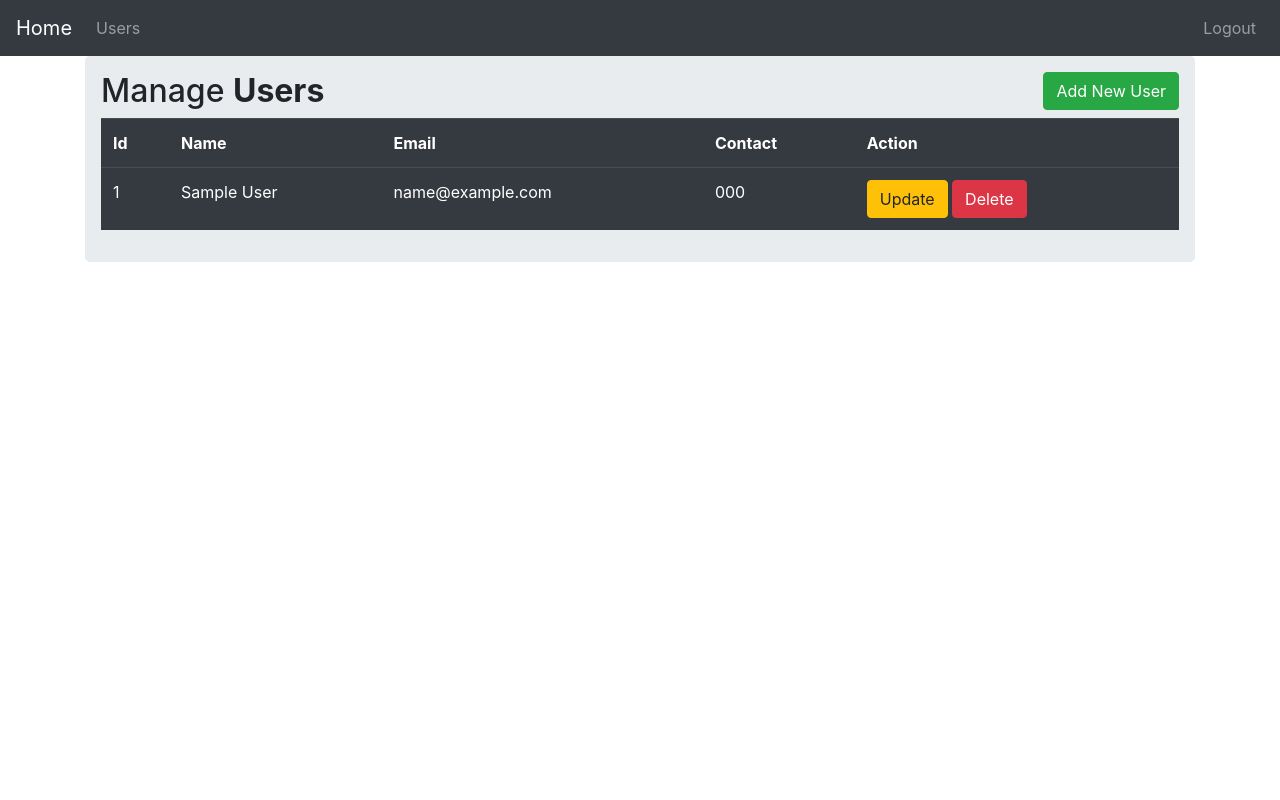
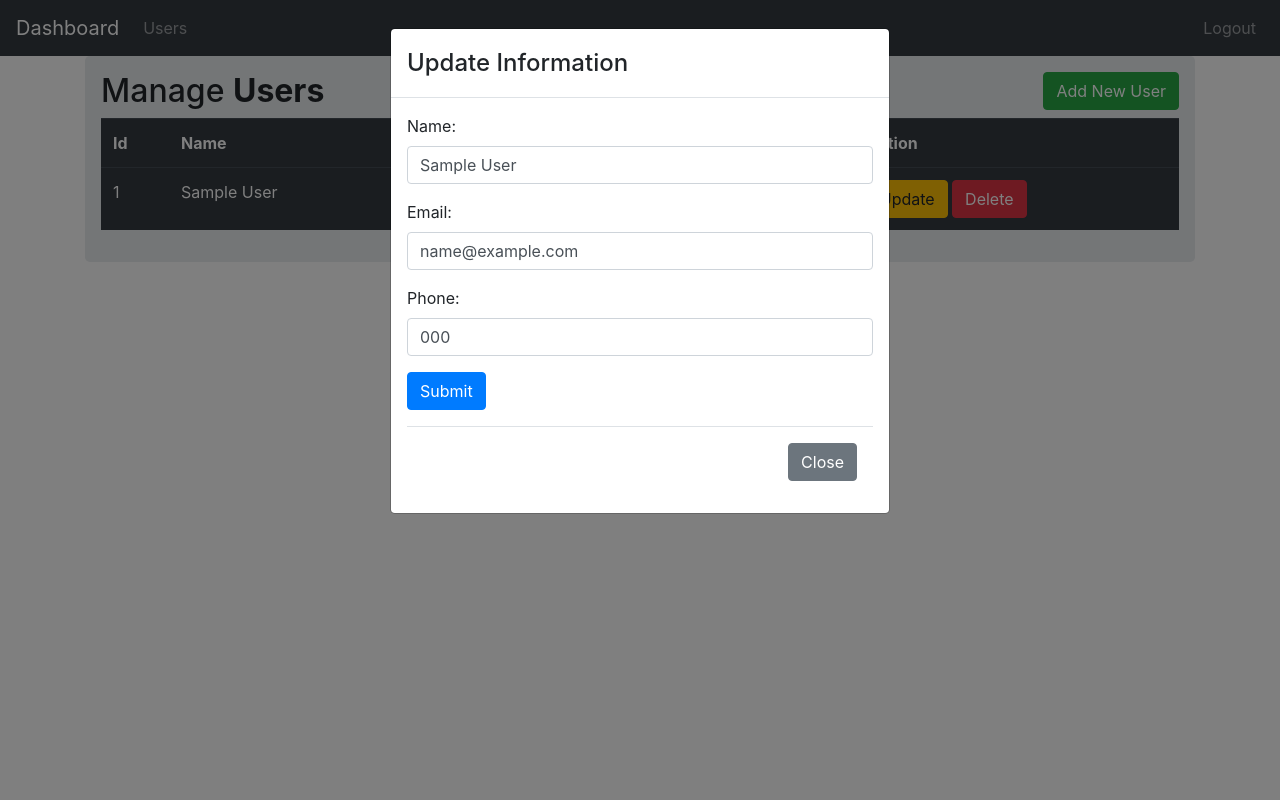
Before and after one commit to lafith/library-management-system, a Flask app: page /users in a window 1280 px wide, after a click on "Update". Run offline with Flask 2, Linux system fonts and the light colour scheme; the visitor is signed in with stand-in values (Sample User, id 1); tables that the repository leaves empty hold one stand-in row (Sample ...); some libraries are stand-ins or nearby versions.

Commit message:
feat(database): add feature enabling updation of user info

```diff
--- a/app/routes.py
+++ b/app/routes.py
@@ -5,7 +5,7 @@ from app.models import Library, User
 from app.forms import RegisterForm
 from functools import wraps
 
-# This route is for showing 'Home' page
+
 @lbms_app.route('/')
 @lbms_app.route('/index')
 def index():
@@ -102,6 +102,7 @@ def users():
 @lbms_app.route('/add_user', methods=['GET', 'POST'])
 @is_logged_in
 def add_user():
+    """View function to add user into database"""
     if request.method == 'POST':
         name = request.form['name']
         email = request.form['email']
@@ -112,3 +113,19 @@ def add_user():
         db.session.commit()
         flash("New user is added","success")
         return redirect(url_for('users'))
+
+@lbms_app.route('/update', methods = ['GET', 'POST'])
+@is_logged_in
+def update():
+    """View function for updating user info"""
+    if request.method == 'POST':
+        user = User.query.get(request.form.get('id'))
+
+        user.name = request.form['name']
+        user.email = request.form['email']
+        user.phone = request.form['phone']
+
+        db.session.commit()
+        flash("User Information Updated Successfully")
+
+        return redirect(url_for('users'))
--- a/app/templates/includes/_navbar.html
+++ b/app/templates/includes/_navbar.html
@@ -1,5 +1,9 @@
 <nav class="navbar navbar-expand-lg navbar-dark bg-dark">
+  {% if session.logged_in %}
+  <a class="navbar-brand" href="{{url_for('dashboard')}}">Dashboard</a>
+  {%else%}
   <a class="navbar-brand" href="/">Home</a>
+  {%endif%}
   <button
     class="navbar-toggler"
     type="button"
--- a/app/templates/users.html
+++ b/app/templates/users.html
@@ -32,7 +32,7 @@
             <td>{{row.phone}}</td>
             <td>
               <a
-                href=""
+                href="/update/{{row.id}}"
                 class="btn btn-warning btn-xs"
                 data-toggle="modal"
                 data-target="#updatemodal{{row.id}}"
@@ -46,6 +46,58 @@
               >
             </td>
           </tr>
+          <!--Modal for Updating-->
+          <div id="updatemodal{{row.id}}" class="modal fade" role="dialog">
+            <div class="modal-dialog">
+              <div class="modal-content">
+                <div class="modal-header">
+                  <h4 class="modal-title">Update Information</h4>
+                </div>
+                <div class="modal-body">
+                  <form action="{{url_for('update')}}" method="POST">
+                    <div class="form-group">
+                      <label>Name:</label>
+                      <input type="hidden" name="id" value="{{row.id}}" />
+                      <input
+                        type="text"
+                        class="form-control"
+                        name="name"
+                        value="{{row.name}}"
+                      />
+                    </div>
+                    <div class="form-group">
+                      <label>Email:</label>
+                      <input
+                        type="email"
+                        class="form-control"
+                        name="email"
+                        value="{{row.email}}"
+                      />
+                    </div>
+                    <div class="form-group">
+                      <label>Phone:</label>
+                      <input
+                        type="number"
+                        class="form-control"
+                        name="phone"
+                        value="{{row.phone}}"
+                      />
+                    </div>
+                    <div class="form-group">
+                      <button class="btn btn-primary" type="submit">
+                        Submit
+                      </button>
+                    </div>
+                    <div class="modal-footer">
+                      <button class="btn btn-secondary" data-dismiss="modal">
+                        Close
+                      </button>
+                    </div>
+                  </form>
+                </div>
+              </div>
+            </div>
+          </div>
           {%endfor%}
         </table>
       </div>
```
